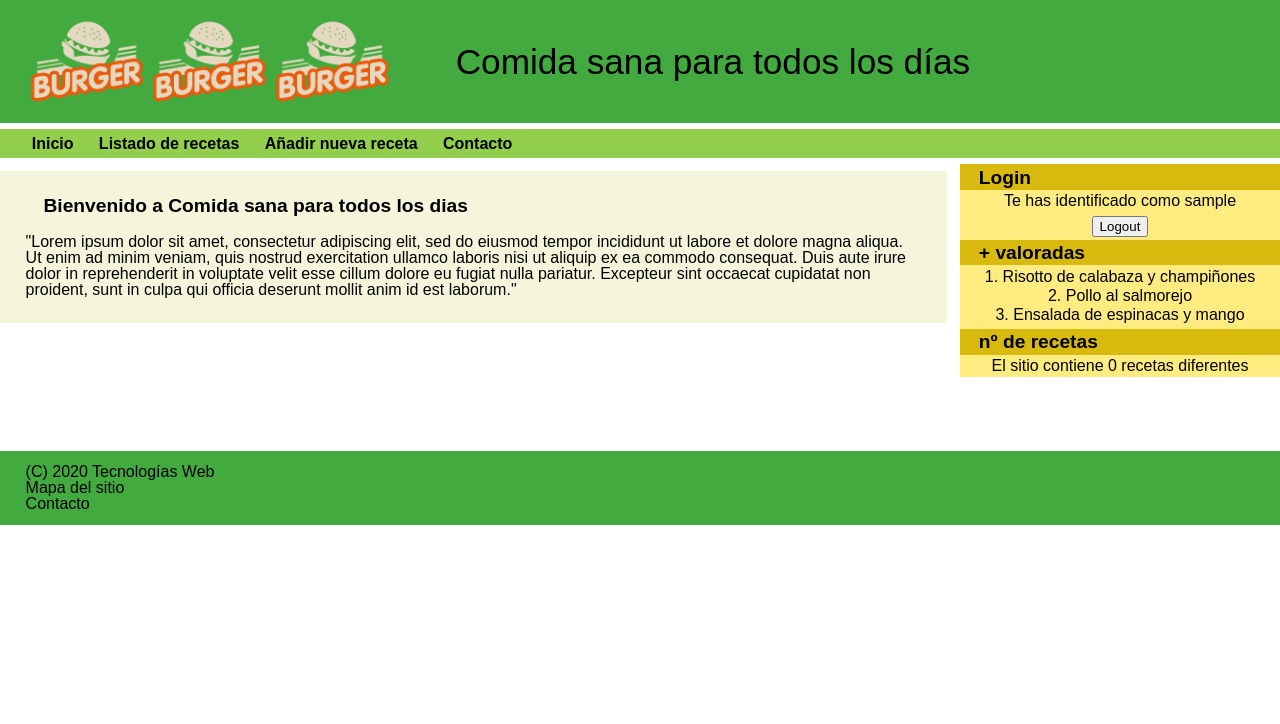
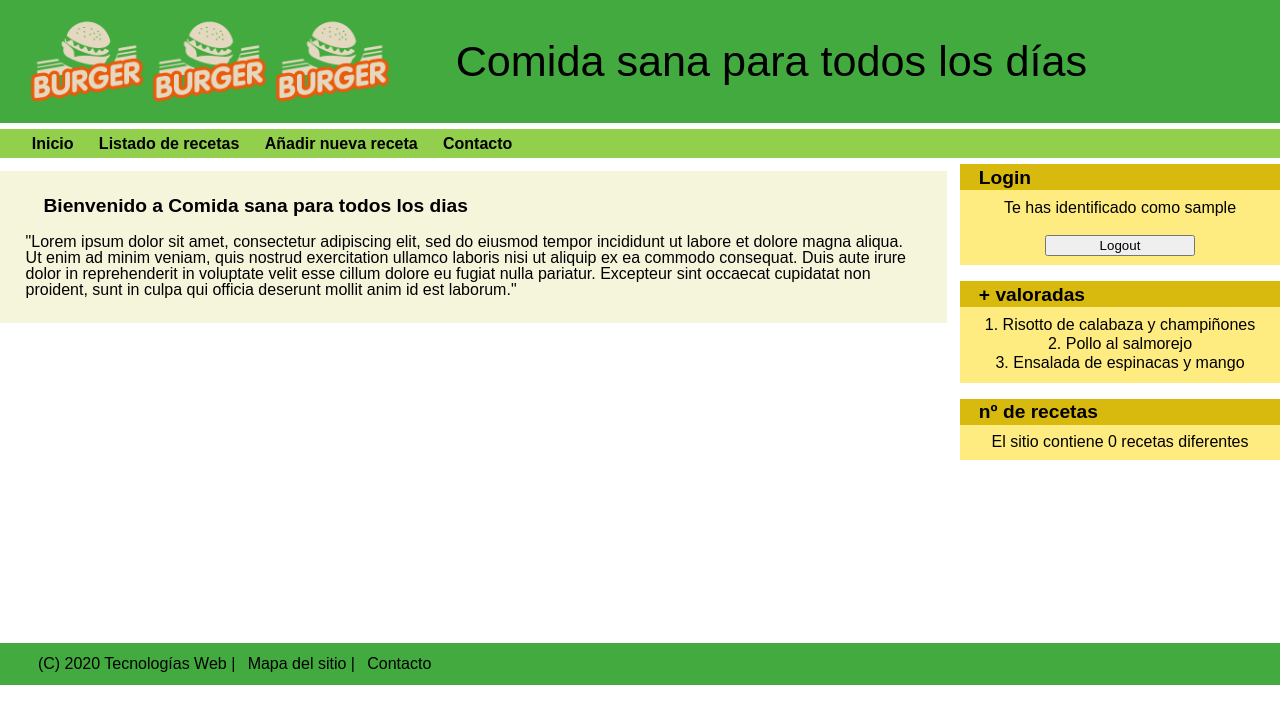
Before and after one commit to currobeltran/TW, a PHP site: page / in a window 1280 px wide. Shown: the top 724 px of the page. Run offline with PHP 8.4, Linux system fonts and the light colour scheme; the visitor is signed in with stand-in values (Sample User, id 1); data that the repository does not hold is empty.

Commit message:
Práctica PHP terminada

```diff
--- a/Práctica PHP/comun.php
+++ b/Práctica PHP/comun.php
@@ -121,8 +121,8 @@
 
     function footer(){
         echo '
-            <footer>
-                <ul id="footer">
+            <footer id="footer">
+                <ul>
                     <li><a href="">(C) 2020 Tecnologías Web</a></li>
                     <li><a href="">Mapa del sitio</a></li>
                     <li><a href="">Contacto</a></li>
--- a/Práctica PHP/contacto.php
+++ b/Práctica PHP/contacto.php
@@ -4,25 +4,25 @@
         if(isset($datos['telefono'])){
             if(preg_match('/^(\+[0-9]{2})?\s*[0-9]{3}\s*[0-9]{6}$/',$datos['telefono'])==0 &&
                 !empty($datos['telefono'])){
-                $hayerror['telefono']='<p>Número introducido incorrecto</p>';
+                $hayerror['telefono']='<p class="error">Número introducido incorrecto</p>';
             }
         }
 
         if(isset($datos['nombre'])){
             if(empty($datos['nombre'])){
-                $hayerror['nombre']='<p>Debe introducir un nombre</p>';
+                $hayerror['nombre']='<p class="error">Debe introducir un nombre</p>';
             }
         }
 
         if(isset($datos['correo'])){
             if(empty($datos['correo'])){
-                $hayerror['correo']='<p>Debe introducir un correo</p>';
+                $hayerror['correo']='<p class="error">Debe introducir un correo</p>';
             }
         }
 
         if(isset($datos['comentario'])){
             if(empty($datos['comentario'])){
-                $hayerror['comentario']='<p>Debe introducir un comentario</p>';
+                $hayerror['comentario']='<p class="error">Debe introducir un comentario</p>';
             }
         }
 
--- a/Práctica PHP/receta.php
+++ b/Práctica PHP/receta.php
@@ -44,7 +44,7 @@
                 <aside id="ingredientes">
                     <ul>
                     ';
-        $ingredientes=explode(";",htmlentities($receta[4]));
+        $ingredientes=explode("#",htmlentities($receta[4]));
 
         for($i=0; $i<sizeof($ingredientes); $i++)
             echo '<li>'.$ingredientes[$i].'</li>';
@@ -56,7 +56,7 @@
                 <ol>
                 ';
 
-        $pasos=explode(";",htmlentities($receta[5]));
+        $pasos=explode("#",htmlentities($receta[5]));
 
         for($i=0; $i<sizeof($pasos); $i++)
         echo '<li>'.$pasos[$i].'</li>';
--- a/Práctica PHP/style/receta.css
+++ b/Práctica PHP/style/receta.css
@@ -162,13 +162,9 @@ li{
 /*Reglas para los elementos laterales*/
 
 .lateral{
+    background-color: rgb(255, 236, 129);
     margin-top: 2%;
     text-align: center;
-}
-
-.lateral > * {
-    padding: 1%;
-    background-color: rgb(255, 236, 129);
 }
 
 .lateral #titulo{
@@ -182,10 +178,8 @@ li{
 .formulario{
     display: flex;
     flex-direction: column;
-    /* overflow: hidden;*/
     text-align: left;
     align-items: flex-start;
-    /* align-self: center; */
     padding: 2%;
 
     margin-top: 2%;
@@ -298,7 +292,7 @@ li{
 
 /*Reglas para el footer*/
 
-#footer{
+#footer ul{
     display: flex;
     flex-direction: column;
     background-color: rgb(66, 170, 62);
@@ -318,7 +312,7 @@ li{
 
 @media (min-width:800px){
     #titulo :not(:first-child):not(:last-child){
-        display: inline;
+        display: block;
     }
 
     #titulo img{
@@ -326,10 +320,13 @@ li{
         height: auto;
     }
 
+    #titulo h1{
+        font-size: 270%;
+    }
+
     aside{
         float: right;
         width: 25%;
-        margin-bottom: 5%;
     }
 
     aside > *{
@@ -337,11 +334,60 @@ li{
     }
 
     aside > :not(:first-of-type){
-        display: inline;
+        display: block;
+    }
+
+    .lateral{
+        margin-bottom: 5%;
+    }
+
+    .lateral > *{
+        padding: 3%;
+    }
+
+    .lateral form{
+        display: flex;
+        flex-flow: column;
+    }
+
+    .lateral label{
+        display: flex;
+        justify-content: space-between;
+        margin: 2% 0%;
+    }
+
+    .lateral input{
+        width: 50%;
+        align-self: center;
     }
 
     main{
         width: 70%;
-        margin-bottom: 10%;
+        margin-bottom: 25%;
     }
+
+    #footer{
+        width: 100%;
+    }
+
+    #footer ul{
+        flex-flow: row;
+        margin-top: 10%;
+    }
+
+    #footer ul > *{
+        margin-left: 1%;
+    }
+
+    #footer ul > :not(:last-child)::after{
+        content: " | ";
+    }
+
+    #ingredientes{
+        width: 20%;
+        text-align: center;
+        font-size: small;
+        margin-top: -1%;
+    }
+
 }
```
Also changed, not shown: Práctica PHP/subidos/paso1.jpg (deleted), Práctica PHP/subidos/paso2.jpg (deleted), Práctica PHP/subidos/paso3.jpg (deleted), Práctica PHP/subidos/paso4.jpg (deleted), Práctica PHP/subidos/paso5.jpg (deleted), Práctica PHP/subidos/paso6.jpg (deleted), Práctica PHP/subidos/paso7.jpg (deleted), Práctica PHP/subidos/paso8.jpg (deleted).
